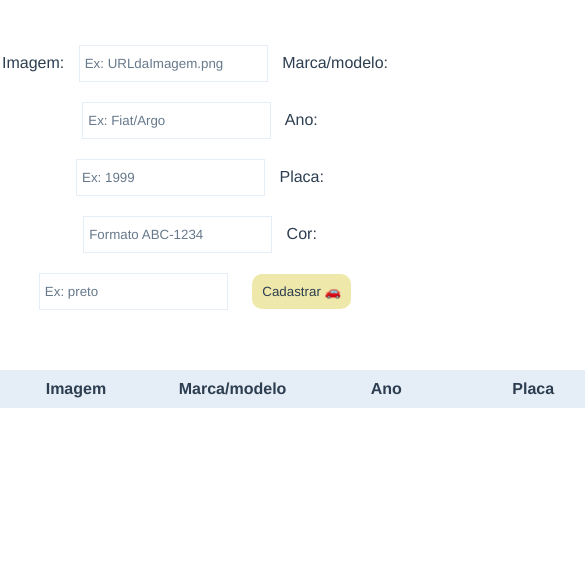
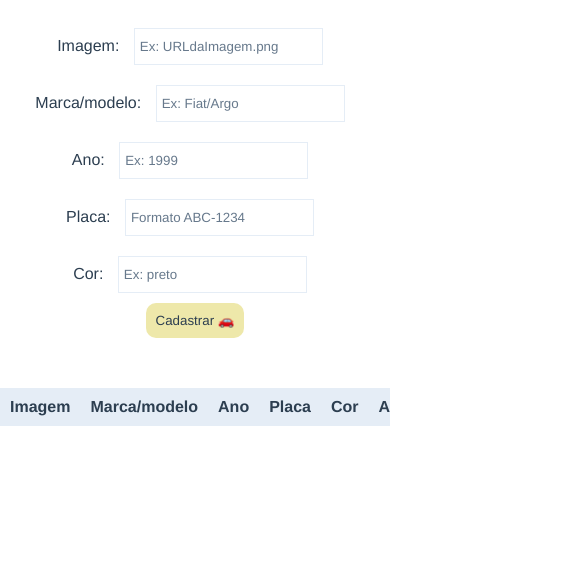
Before and after one commit to leticiafontoura/desafios-prework-brainn, a website built with Vite: page dia4/app/index.html in a window 390 px wide. Shown: the part 263-844 px from the top of the page, 585 px wide, since content can reach past the window. Built offline with nearby package versions, Linux system fonts and the light colour scheme; files whose address does not match are found by name.

Commit message:
adjusting for mobile

```diff
--- a/dia4/app/index.html
+++ b/dia4/app/index.html
@@ -1,5 +1,6 @@
 <!DOCTYPE html>
 <html lang="en">
+
 <head>
   <meta charset="UTF-8" />
   <link rel="icon" type="image/svg+xml" href="favicon.svg" />
@@ -7,26 +8,39 @@
   <title>Dia 4</title>
   <script src="https://kit.fontawesome.com/fcc5406e07.js" crossorigin="anonymous"></script>
 </head>
+
 <body>
   <h1>Vamos cadastrar os carrinhos? 😊</h1>
   <form data-js="cars-form" class="cars-form">
+    <p>
       <label for="car-image">Imagem:</label>
       <input required type="text" id="car-image" name="car-image" data-js="car-image" placeholder="Ex: URLdaImagem.png">
+    </p>
+    <p>
       <label for="car-make-model">Marca/modelo:</label>
-      <input required type="text" id="car-make-model" name="car-make-model" data-js="car-make-model" placeholder="Ex: Fiat/Argo">
+      <input required type="text" id="car-make-model" name="car-make-model" data-js="car-make-model"
+        placeholder="Ex: Fiat/Argo">
+    </p>
+    <p>
       <label for="car-year">Ano:</label>
       <input required type="number" id="car-year" name="car-year" data-js="car-year" placeholder="Ex: 1999">
+    </p>
+    <p>
       <label for="car-license-plate">Placa:</label>
-      <input required pattern="[A-Z]{3}[-][0-9]{4}" type="text" id="car-license-plate" name="car-license-plate" data-js="car-license-plate" placeholder="Formato ABC-1234">
+      <input required pattern="[A-Z]{3}[-][0-9]{4}" type="text" id="car-license-plate" name="car-license-plate"
+        data-js="car-license-plate" placeholder="Formato ABC-1234">
+    </p>
+    <p>
       <label for="car-color">Cor:</label>
       <input required type="text" id="car-color" name="car-color" data-js="car-color" placeholder="Ex: preto">
-      <button type="submit" data-js="submit-btn" class="submit-btn">Cadastrar 🚗</button>
+    </p>
+    <p><button type="submit" data-js="submit-btn" class="submit-btn">Cadastrar 🚗</button></p>
 
   </form>
 
-    <div class="error-message" data-js="error-message">
+  <div class="error-message" data-js="error-message"></div>
 
-    </div>
+  <div style="display: flex; overflow-x: auto">
     <table>
       <thead>
         <th>Imagem</th>
@@ -37,31 +51,40 @@
         <th>Ação</th>
       </thead>
     </table>
+  </div>
 
   <div class="form-edit-modal" data-js="form-edit-modal">
     <form data-js="cars-form-edit" class="cars-form-edit">
-        <p>Observação: as placas não podem ser alteradas por edição. Caso precise editar uma placa, adicionar como novo item.</p>
+      <p>Observação: as placas não podem ser alteradas por edição. Caso precise editar uma placa, adicionar como novo
+        item.</p>
       <p>
         <label for="car-image-edit">Imagem:</label>
-          <input required type="text" id="car-image-edit" name="car-image-edit" data-js="car-image-edit" placeholder="Ex: URLdaImagem.png">
+        <input required type="text" id="car-image-edit" name="car-image-edit" data-js="car-image-edit"
+          placeholder="Ex: URLdaImagem.png">
       </p>
       <p>
         <label for="car-make-model-edit">Marca/modelo:</label>
-          <input required type="text" id="car-make-model-edit" name="car-make-model-edit" data-js="car-make-model-edit" placeholder="Ex: Fiat/Argo">
+        <input required type="text" id="car-make-model-edit" name="car-make-model-edit" data-js="car-make-model-edit"
+          placeholder="Ex: Fiat/Argo">
       </p>
       <p>
         <label for="car-year-edit">Ano:</label>
-          <input required type="number" id="car-year-edit" name="car-year-edit" data-js="car-year-edit" placeholder="Ex: 1999">
+        <input required type="number" id="car-year-edit" name="car-year-edit" data-js="car-year-edit"
+          placeholder="Ex: 1999">
       </p>
       <p>
         <label for="car-license-plate-edit">Placa:</label>
-          <input disabled required pattern="[A-Z]{3}[-][0-9]{4}" type="text" id="car-license-plate-edit" name="car-license-plate-edit" data-js="car-license-plate-edit" placeholder="Formato ABC-1234">
+        <input disabled required pattern="[A-Z]{3}[-][0-9]{4}" type="text" id="car-license-plate-edit"
+          name="car-license-plate-edit" data-js="car-license-plate-edit" placeholder="Formato ABC-1234">
       </p>
       <p>
         <label for="car-color-edit">Cor:</label>
-          <input required type="text" id="car-color-edit" name="car-color-edit" data-js="car-color-edit" placeholder="Ex: preto">
+        <input required type="text" id="car-color-edit" name="car-color-edit" data-js="car-color-edit"
+          placeholder="Ex: preto">
       </p>
-        <p><button type="submit" data-js="edit-save-btn" class="edit-save-btn">Salvar alteração <i class="fas fa-save"></i></button><button type="button" data-js="cancel-save-btn" class="cancel-save-btn">Cancelar alteração <i class="fas fa-window-close"></i></button></p>
+      <p><button type="submit" data-js="edit-save-btn" class="edit-save-btn">Salvar alteração <i
+            class="fas fa-save"></i></button><button type="button" data-js="cancel-save-btn"
+          class="cancel-save-btn">Cancelar alteração <i class="fas fa-window-close"></i></button></p>
     </form>
   </div>
 
@@ -69,4 +92,5 @@
 
   <script type="module" src="/main.js"></script>
 </body>
+
 </html>
```
Lines whose indentation alone changed are shown as unchanged.
